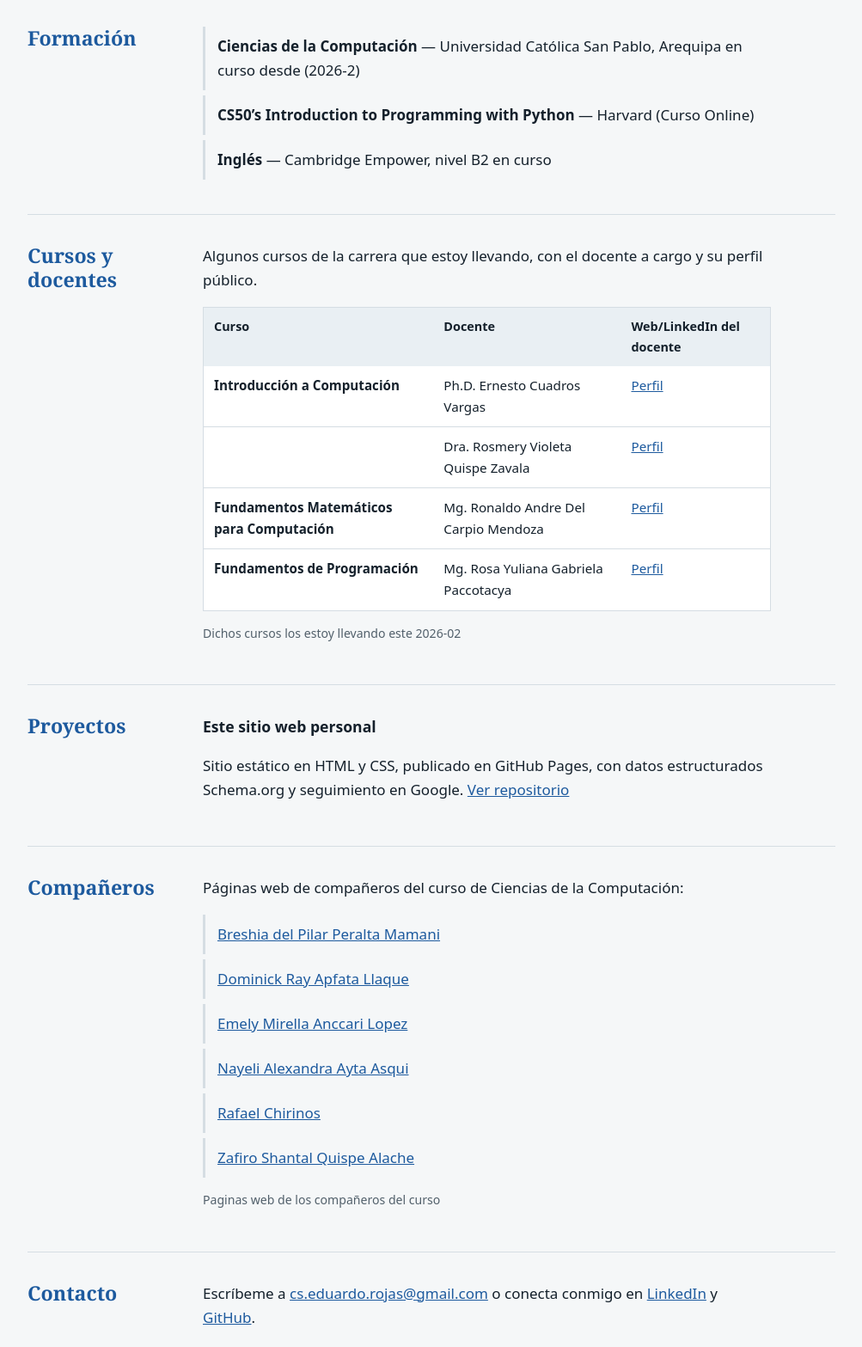
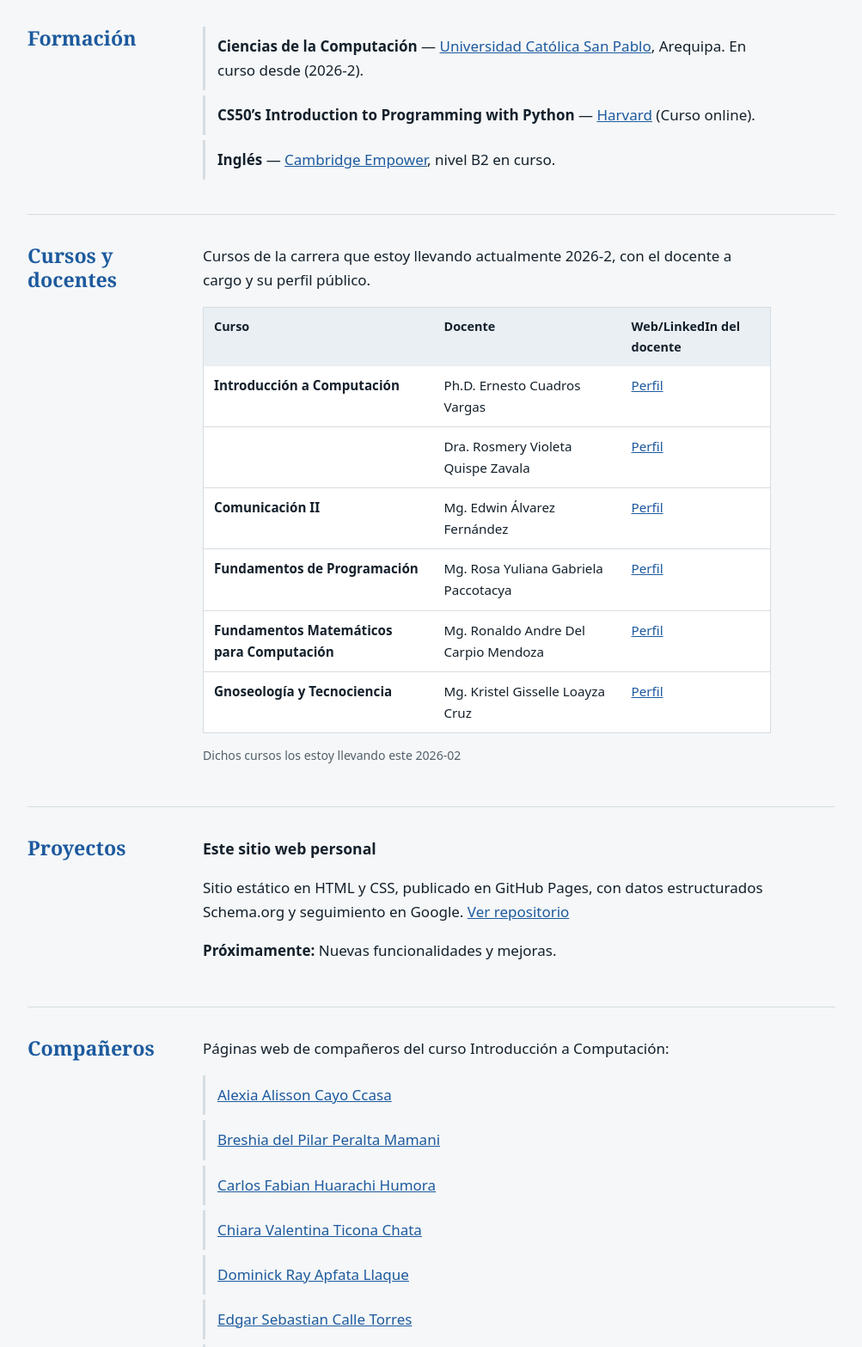
Before and after one commit to eduardoisaacrojasjuarez/eduardoisaacrojasjuarez.github.io, a plain HTML site: page index.html in a window 1280 px wide. Shown: the part 961-2528 px from the top of the page at 86% size, without its empty margins (138-1141 px from the left). Drawn offline with Linux system fonts and the light colour scheme.

Commit message:
Update index.html

```diff
--- a/index.html
+++ b/index.html
@@ -95,9 +95,18 @@
       <h2>Formación</h2>
       <div class="cuerpo">
         <ul class="linea">
-          <li><strong>Ciencias de la Computación</strong> — Universidad Católica San Pablo, Arequipa en curso desde (2026-2)</li>
-          <li><strong>CS50’s Introduction to Programming with Python</strong> — Harvard (Curso Online)</li>
-          <li><strong>Inglés</strong> — Cambridge Empower, nivel B2 en curso</li>
+          <li>
+            <strong>Ciencias de la Computación</strong> —
+            <a href="https://dc.ucsp.edu.pe/" target="_blank" rel="noopener noreferrer">Universidad Católica San Pablo</a>, Arequipa. En curso desde (2026-2).
+          </li>
+          <li>
+            <strong>CS50’s Introduction to Programming with Python</strong> —
+            <a href="https://cs50.harvard.edu/python/" target="_blank" rel="noopener noreferrer">Harvard</a> (Curso online).
+          </li>
+          <li>
+            <strong>Inglés</strong> —
+            <a href="https://idiomas.ucsp.edu.pe/" target="_blank" rel="noopener noreferrer">Cambridge Empower</a>, nivel B2 en curso.
+          </li>
         </ul>
       </div>
     </section>
@@ -105,32 +114,43 @@
     <section id="cursos">
       <h2>Cursos y docentes</h2>
       <div class="cuerpo">
-        <p>Algunos cursos de la carrera que estoy llevando, con el docente a cargo y su perfil público.</p>
+        <p> Cursos de la carrera que estoy llevando actualmente 2026-2, con el docente a cargo y su perfil público.</p>
         <div class="tabla" tabindex="0" role="region" aria-label="Tabla de cursos y docentes">
           <table>
-            <caption class="solo-lectores">Algunos Cursos de Ciencias de la Computación, docentes y perfiles de LinkedIn</caption>
+            <caption class="solo-lectores"> Cursos de Ciencias de la Computación, docentes y perfiles de LinkedIn</caption>
             <thead>
               <tr><th scope="col">Curso</th><th scope="col">Docente</th><th scope="col"> Web/LinkedIn del docente</th></tr>
             </thead>
             <tbody>
               <tr>
-                <th scope="row"> Introducción a Computación </th>
-                <td> Ph.D. Ernesto Cuadros Vargas </td>
+                <th scope="row">Introducción a Computación</th>
+                <td>Ph.D. Ernesto Cuadros Vargas</td>
                 <td><a href="https://socios.spc.org.pe/ecuadros/" target="_blank" rel="noopener noreferrer">Perfil</a></td>
               </tr>
               <tr>
                 <th scope="row"></th>
-                <td> Dra. Rosmery Violeta Quispe Zavala </td>
+                <td>Dra. Rosmery Violeta Quispe Zavala</td>
                 <td><a href="https://pe.linkedin.com/in/rosmery-violeta-quispe-zavala-58374638" target="_blank" rel="noopener noreferrer">Perfil</a></td>
+              </tr>
               <tr>
-                <th scope="row"> Fundamentos Matemáticos para Computación </th>
-                <td> Mg. Ronaldo Andre Del Carpio Mendoza </td>
+                <th scope="row">Comunicación II</th>
+                <td>Mg. Edwin Álvarez Fernández</td>
+                <td><a href="https://www.facebook.com/edwing.alvarezfernandez" target="_blank" rel="noopener noreferrer">Perfil</a></td>
+              </tr>
+              <tr>
+                <th scope="row">Fundamentos de Programación</th>
+                <td>Mg. Rosa Yuliana Gabriela Paccotacya</td>
+                <td><a href="https://pe.linkedin.com/in/rpaccotacyay" target="_blank" rel="noopener noreferrer">Perfil</a></td>
+              </tr>
+              <tr>
+                <th scope="row">Fundamentos Matemáticos para Computación</th>
+                <td>Mg. Ronaldo Andre Del Carpio Mendoza</td>
                 <td><a href="https://pe.linkedin.com/in/ronaldo-del-carpio" target="_blank" rel="noopener noreferrer">Perfil</a></td>
               </tr>
               <tr>
-                <th scope="row"> Fundamentos de Programación </th>
-                <td> Mg. Rosa Yuliana Gabriela Paccotacya </td>
-                <td><a href="https://pe.linkedin.com/in/rpaccotacyay" target="_blank" rel="noopener noreferrer">Perfil</a></td>
+                <th scope="row">Gnoseología y Tecnociencia</th>
+                <td>Mg. Kristel Gisselle Loayza Cruz</td>
+                <td><a href="https://www.facebook.com/kristelgisselle.loayzacruz/?locale=es_LA" target="_blank" rel="noopener noreferrer">Perfil</a></td>
               </tr>
         <!-- <tr>
                 <th scope="row">[[OTRO CURSO]]</th>
@@ -152,6 +172,7 @@
           <p>Sitio estático en HTML y CSS, publicado en GitHub Pages, con datos estructurados Schema.org y
           seguimiento en Google.
           <a href="https://github.com/eduardoisaacrojasjuarez/eduardoisaacrojasjuarez.github.io">Ver repositorio</a></p>
+          <p><strong>Próximamente:</strong> Nuevas funcionalidades y mejoras.</p>
         </article>
 
 <!--    <article>
@@ -171,16 +192,24 @@
     <section id="companeros">
     <h2>Compañeros</h2>
     <div class="cuerpo">
-        <p>Páginas web de compañeros del curso de Ciencias de la Computación:</p>
-        <ul class="linea">
+      <p>Páginas web de compañeros del curso Introducción a Computación:</p>
+      <ul class="linea dos-columnas">
+        <li><a href="https://alexiacayo19.github.io" target="_blank" rel="noopener noreferrer">Alexia Alisson Cayo Ccasa</a></li>
         <li><a href="https://bre-pilar.github.io/Breshia-del-pilar-peralta-mamani/" target="_blank" rel="noopener noreferrer">Breshia del Pilar Peralta Mamani</a></li>
+        <li><a href="https://carlosfabianhuarachihumora.github.io" target="_blank" rel="noopener noreferrer">Carlos Fabian Huarachi Humora</a></li>
+        <li><a href="https://chiaraticona-source.github.io/chiara-ticona.github.io/" target="_blank" rel="noopener noreferrer">Chiara Valentina Ticona Chata</a></li>
         <li><a href="https://dominickapfata-sudo.github.io/dominickrayapfatallaique.github.io/" target="_blank" rel="noopener noreferrer">Dominick Ray Apfata Llaque</a></li>
+        <li><a href="https://polarberto.github.io/EDGAR-SEBASTIAN-CALLE-TORRES/" target="_blank" rel="noopener noreferrer">Edgar Sebastian Calle Torres</a></li>
         <li><a href="https://emelyanccari-ops.github.io" target="_blank" rel="noopener noreferrer">Emely Mirella Anccari Lopez</a></li>
+        <li><a href="https://francoabdielsalinasrondon.github.io" target="_blank" rel="noopener noreferrer">Franco Abdiel Salinas Rondon</a></li>
+        <li><a href="https://genesismollocondo-source.github.io/" target="_blank" rel="noopener noreferrer">Génesis Xiomara Mollocondo Kana</a></li>
+        <li><a href="https://roachsanders.github.io/Gerald-Raphael-Vilca-Ramirez/" target="_blank" rel="noopener noreferrer">Gerald Raphael Vilca Ramirez</a></li>
         <li><a href="https://nayeliayta-dev.github.io/" target="_blank" rel="noopener noreferrer">Nayeli Alexandra Ayta Asqui</a></li>
+        <li><a href="https://nayeliordonez.github.io/Nayeli-Ordonez-Asto/" target="_blank" rel="noopener noreferrer">Nayeli Yadira Ordoñez Asto</a></li>
         <li><a href="https://rafaelchirinosaspauza.github.io/sitio-web-sobre-mi-/" target="_blank" rel="noopener noreferrer">Rafael Chirinos</a></li>
         <li><a href="https://zafiroquispe-wq.github.io/" target="_blank" rel="noopener noreferrer">Zafiro Shantal Quispe Alache</a></li>
       </ul>
-        <p class="nota">Paginas web de los compañeros del curso</p>
+      <p class="nota">Algunas páginas web de compañeros del curso.</p>
     </div>
     </section>
 
```
Lines whose indentation alone changed are shown as unchanged.
